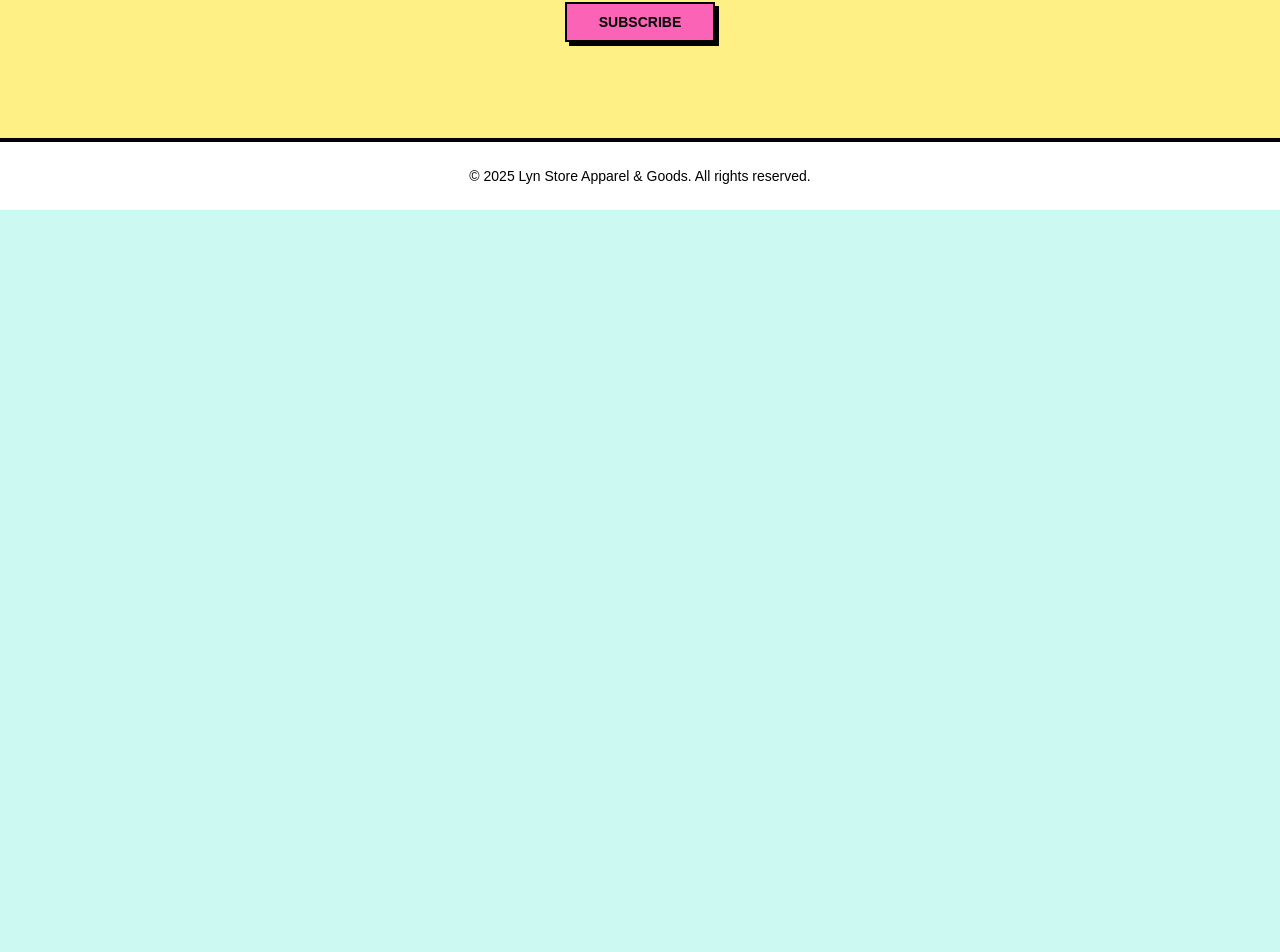
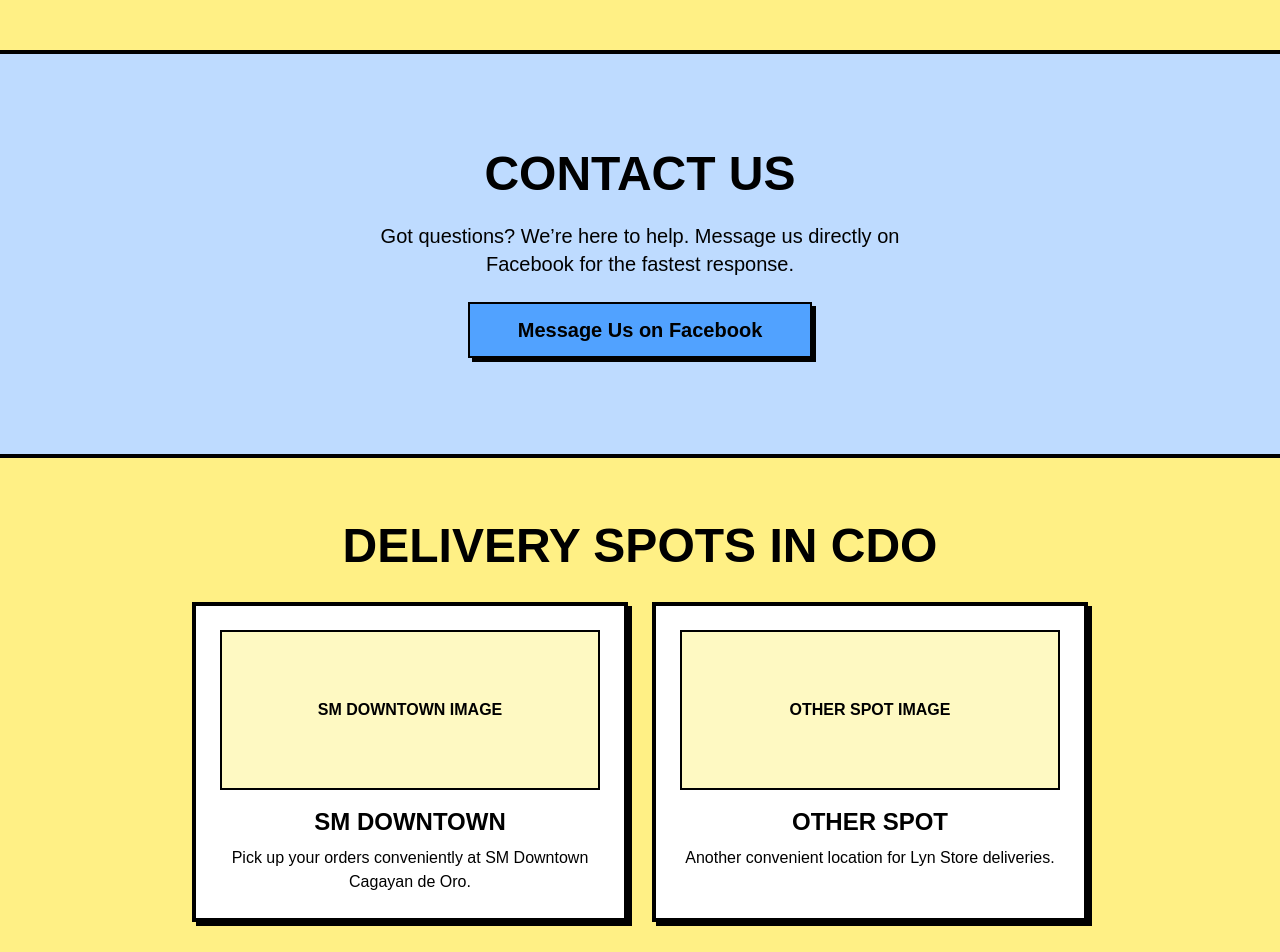
Before and after one commit to herveyyy/fluffy-winner-shop, a Next.js app: page / in a window 1280 px wide. Shown: the part 1822-2774 px from the top of the page. Before the commit the page ends 2032 px from the top, so only its background shows below. Built offline with nearby package versions, Linux system fonts and the light colour scheme; a web font is replaced by a local one.

Commit message:
[feat] added some sections na wala pa na destructure kay kapy

```diff
--- a/app/page.tsx
+++ b/app/page.tsx
@@ -6,6 +6,9 @@ import GoToTop from "@/components/molecules/GoToTopBTN";
 import HeroImage from "@/components/molecules/HeroImage";
 import HeroSection from "@/components/organisms/HeroSection";
 import { Button } from "@/components/ui/button";
+import { FacebookIcon } from "lucide-react";
+import Link from "next/link";
+import { FaFacebook } from "react-icons/fa";
 
 export default function LandingPage() {
     return (
@@ -60,16 +63,73 @@ export default function LandingPage() {
                         </div>
                     ))}
                 </div>
+            </section>
 
-                <CoreButton className="mt-12 bg-pink-400 border-2 border-black shadow-[4px_4px_0px_rgba(0,0,0,1)] text-black font-bold px-8 py-4 uppercase">
-                    Subscribe
+            <section className="px-6 md:px-12 py-24 flex flex-col items-center justify-center text-center bg-blue-200 border-t-4 border-black">
+                <h2 className="text-4xl md:text-5xl font-extrabold uppercase mb-6">
+                    Contact Us
+                </h2>
+                <p className="text-lg md:text-xl max-w-xl mb-6">
+                    Got questions? We’re here to help. Message us directly on
+                    Facebook for the fastest response.
+                </p>
+                <CoreButton
+                    color="blue"
+                    size="2xl"
+                    className="text-xl font-bold "
+                    asChild
+                >
+                    <Link
+                        href="https://www.facebook.com/lyn.cabig.mapano" // replace with your actual page link
+                        target="_blank"
+                        rel="noopener noreferrer"
+                    >
+                        Message Us on Facebook
+                    </Link>
                 </CoreButton>
             </section>
+            <section className="px-6 md:px-12 py-16 bg-yellow-200 border-t-4 border-b-4 border-black shadow-[6px_6px_0px_0px_rgba(0,0,0,1)]">
+                <h2 className="text-4xl md:text-5xl font-extrabold uppercase text-center mb-8">
+                    Delivery Spots in CDO
+                </h2>
+                <div className="grid grid-cols-1 md:grid-cols-2 gap-6 max-w-4xl mx-auto">
+                    {/* Spot 1 */}
+                    <div className="bg-white border-4 border-black shadow-[4px_4px_0px_rgba(0,0,0,1)] p-6 flex flex-col items-center text-center">
+                        <div className="w-full h-40 bg-yellow-100 border-2 border-black mb-4 flex items-center justify-center">
+                            <span className="font-bold uppercase">
+                                SM Downtown Image
+                            </span>
+                        </div>
+                        <h3 className="text-2xl font-extrabold uppercase mb-2">
+                            SM Downtown
+                        </h3>
+                        <p>
+                            Pick up your orders conveniently at SM Downtown
+                            Cagayan de Oro.
+                        </p>
+                    </div>
 
+                    {/* Spot 2 */}
+                    <div className="bg-white border-4 border-black shadow-[4px_4px_0px_rgba(0,0,0,1)] p-6 flex flex-col items-center text-center">
+                        <div className="w-full h-40 bg-yellow-100 border-2 border-black mb-4 flex items-center justify-center">
+                            <span className="font-bold uppercase">
+                                Other Spot Image
+                            </span>
+                        </div>
+                        <h3 className="text-2xl font-extrabold uppercase mb-2">
+                            Other Spot
+                        </h3>
+                        <p>
+                            Another convenient location for Lyn Store
+                            deliveries.
+                        </p>
+                    </div>
+                </div>
+            </section>
             {/* Footer */}
             <footer className="text-center py-6 text-sm border-t-4 border-black">
-                © {new Date().getFullYear()} Lyn Store Apparel & Goods. All
-                rights reserved.
+                © {new Date().getFullYear()} Apparel & Goods. All rights
+                reserved.
             </footer>
         </main>
     );
--- a/components/molecules/GoToTopBTN.tsx
+++ b/components/molecules/GoToTopBTN.tsx
@@ -32,6 +32,7 @@ export default function GoToTop() {
         isVisible && (
             <CoreButton
                 onClick={scrollToTop}
+                size={"icon"}
                 className="fixed bottom-6 right-6 z-50 flex items-center justify-center"
             >
                 <ArrowUp className="w-6 h-6 text-black" />
--- a/components/ui/button.tsx
+++ b/components/ui/button.tsx
@@ -1,9 +1,7 @@
-import { Slot } from "@radix-ui/react-slot"
-import { cva, type VariantProps } from "class-variance-authority"
-
-import * as React from "react"
-
-import { cn } from "@/lib/utils"
+import { Slot } from "@radix-ui/react-slot";
+import { cva, type VariantProps } from "class-variance-authority";
+import * as React from "react";
+import { cn } from "@/lib/utils";
 
 const buttonVariants = cva(
     "inline-flex items-center justify-center whitespace-nowrap rounded-base text-sm font-base ring-offset-white transition-all gap-2 [&_svg]:pointer-events-none [&_svg]:size-4 [&_svg]:shrink-0 focus-visible:outline-hidden focus-visible:ring-2 focus-visible:ring-black focus-visible:ring-offset-2 disabled:pointer-events-none disabled:opacity-50",
@@ -11,46 +9,61 @@ const buttonVariants = cva(
         variants: {
             variant: {
                 default:
-          "text-main-foreground bg-main border-2 border-border shadow-shadow hover:translate-x-boxShadowX hover:translate-y-boxShadowY hover:shadow-none",
-        noShadow: "text-main-foreground bg-main border-2 border-border",
+                    "border-2 border-black shadow-[4px_4px_0px_rgba(0,0,0,1)] hover:translate-x-[4px] hover:translate-y-[4px] hover:shadow-none",
+                noShadow: "border-2 border-black",
                 neutral:
-          "bg-secondary-background text-foreground border-2 border-border shadow-shadow hover:translate-x-boxShadowX hover:translate-y-boxShadowY hover:shadow-none",
+                    "bg-secondary-background text-foreground border-2 border-black shadow-[4px_4px_0px_rgba(0,0,0,1)] hover:translate-x-[4px] hover:translate-y-[4px] hover:shadow-none",
                 reverse:
-          "text-main-foreground bg-main border-2 border-border hover:translate-x-reverseBoxShadowX hover:translate-y-reverseBoxShadowY hover:shadow-shadow",
+                    "border-2 border-black hover:-translate-x-[4px] hover:-translate-y-[4px] hover:shadow-[4px_4px_0px_rgba(0,0,0,1)]",
+            },
+            color: {
+                pink: "bg-pink-400 text-black",
+                blue: "bg-blue-400 text-black",
+                green: "bg-green-400 text-black",
+                yellow: "bg-yellow-400 text-black",
+                black: "bg-black text-white",
+                white: "bg-white text-black",
+                cyan: "bg-cyan-400 text-black",
+                teal: "bg-teal-400 text-black",
             },
             size: {
                 default: "h-10 px-4 py-2",
                 sm: "h-9 px-3",
                 lg: "h-11 px-8",
+                xl: "h-12 px-10 py-4",
+                "2xl": "h-14 px-12 py-5",
+                "3xl": "h-16 px-14 py-6",
                 icon: "size-10",
             },
         },
         defaultVariants: {
             variant: "default",
+            color: "teal",
             size: "default",
         },
-  },
-)
+    }
+);
 
 function Button({
     className,
     variant,
+    color,
     size,
     asChild = false,
     ...props
 }: React.ComponentProps<"button"> &
     VariantProps<typeof buttonVariants> & {
-    asChild?: boolean
+        asChild?: boolean;
     }) {
-  const Comp = asChild ? Slot : "button"
+    const Comp = asChild ? Slot : "button";
 
     return (
         <Comp
             data-slot="button"
-      className={cn(buttonVariants({ variant, size, className }))}
+            className={cn(buttonVariants({ variant, color, size, className }))}
             {...props}
         />
-  )
+    );
 }
 
-export { Button, buttonVariants }
+export { Button, buttonVariants };
--- a/package.json
+++ b/package.json
@@ -17,6 +17,7 @@
     "next": "15.4.6",
     "react": "19.1.0",
     "react-dom": "19.1.0",
+    "react-icons": "^5.5.0",
     "tailwind-merge": "^3.3.1"
   },
   "devDependencies": {
```
Also changed, not shown: 1 other file (tests, documents, lock files or other folders). Lines whose indentation alone changed are shown as unchanged.
